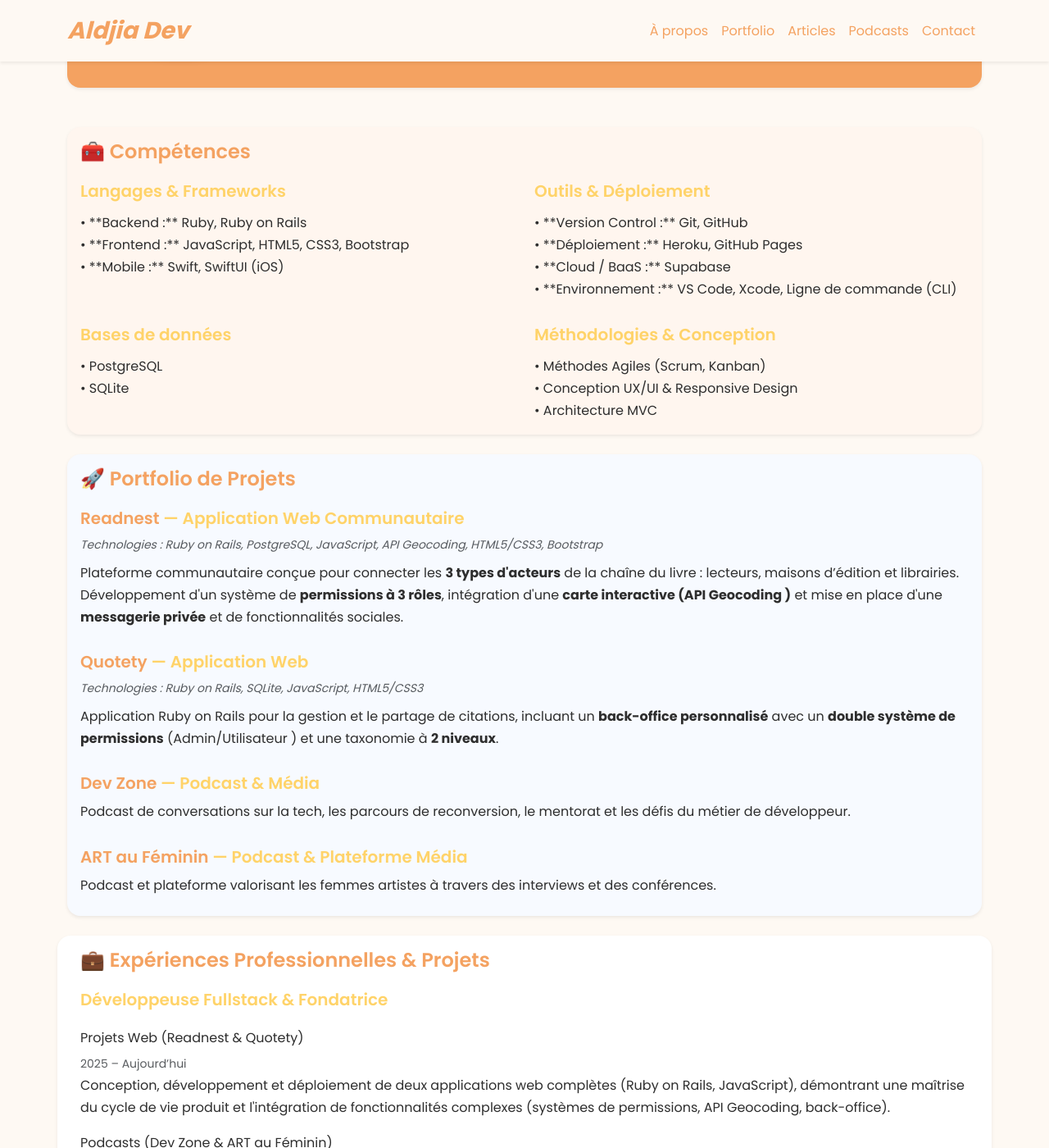
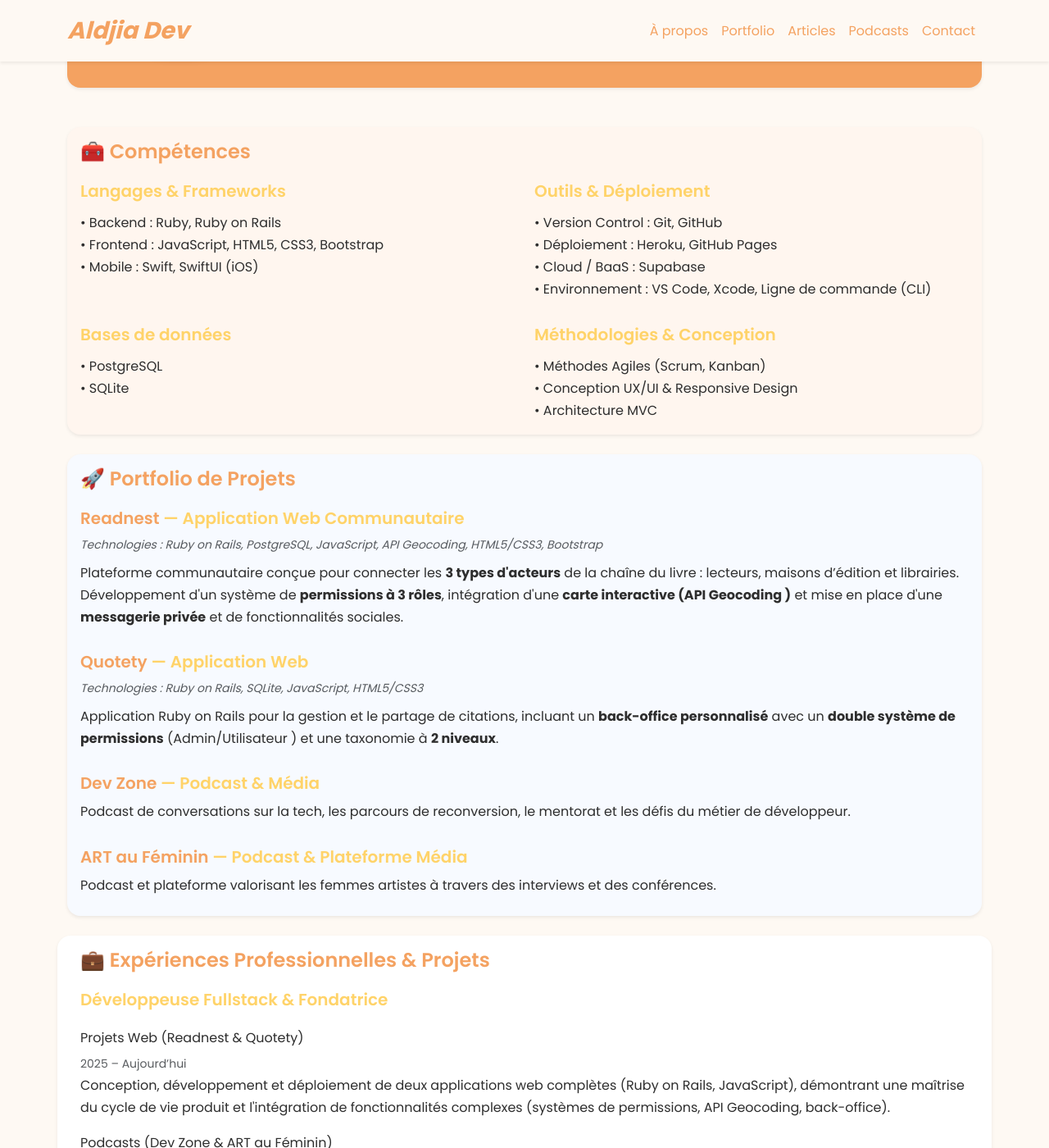
Before and after one commit to AldjiaDev/aldjia.dev, a Jekyll site: the page built from about.html, in a window 1280 px wide and 1400 px high, scrolled down 316 px. Shown: the whole window at 82% size. Built offline with Jekyll 4.4.1, drawn with Linux system fonts in a browser that asks for light colours; some of the changed text lies outside the part shown; grey boxes are pictures that could not be loaded.

Commit message:
Change informations

```diff
--- a/about.html
+++ b/about.html
@@ -45,9 +45,9 @@ title: À propos
         <div class="col-md-6">
           <h5 class="fw-semibold" style="color: var(--accent);">Langages & Frameworks</h5>
           <ul class="list-unstyled mb-4">
-            <li>• **Backend :** Ruby, Ruby on Rails</li>
-            <li>• **Frontend :** JavaScript, HTML5, CSS3, Bootstrap</li>
-            <li>• **Mobile :** Swift, SwiftUI (iOS)</li>
+            <li>• Backend : Ruby, Ruby on Rails</li>
+            <li>• Frontend : JavaScript, HTML5, CSS3, Bootstrap</li>
+            <li>• Mobile : Swift, SwiftUI (iOS)</li>
           </ul>
         </div>
 
@@ -55,10 +55,10 @@ title: À propos
         <div class="col-md-6">
           <h5 class="fw-semibold" style="color: var(--accent);">Outils & Déploiement</h5>
           <ul class="list-unstyled mb-4">
-            <li>• **Version Control :** Git, GitHub</li>
-            <li>• **Déploiement :** Heroku, GitHub Pages</li>
-            <li>• **Cloud / BaaS :** Supabase</li>
-            <li>• **Environnement :** VS Code, Xcode, Ligne de commande (CLI)</li>
+            <li>• Version Control : Git, GitHub</li>
+            <li>• Déploiement : Heroku, GitHub Pages</li>
+            <li>• Cloud / BaaS : Supabase</li>
+            <li>• Environnement : VS Code, Xcode, Ligne de commande (CLI)</li>
           </ul>
         </div>
       </div>
```
Also changed, not shown: other parts of about.html (+1 -1 lines), index.html (+4 -4 lines).
